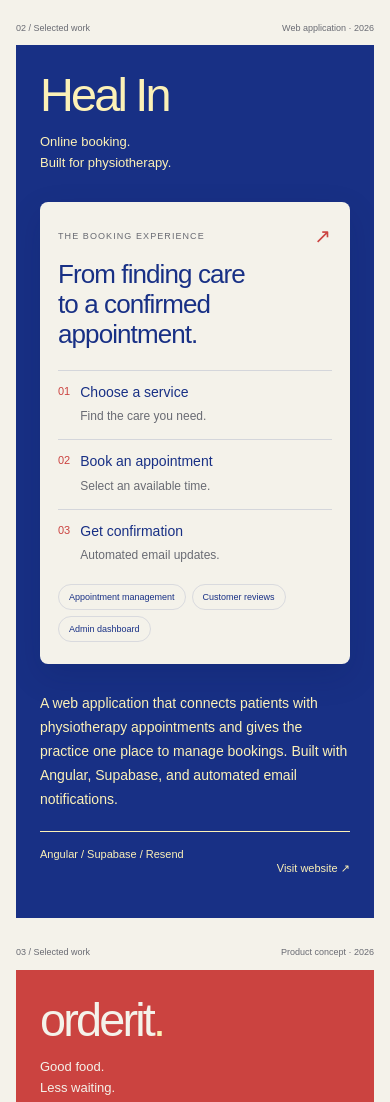
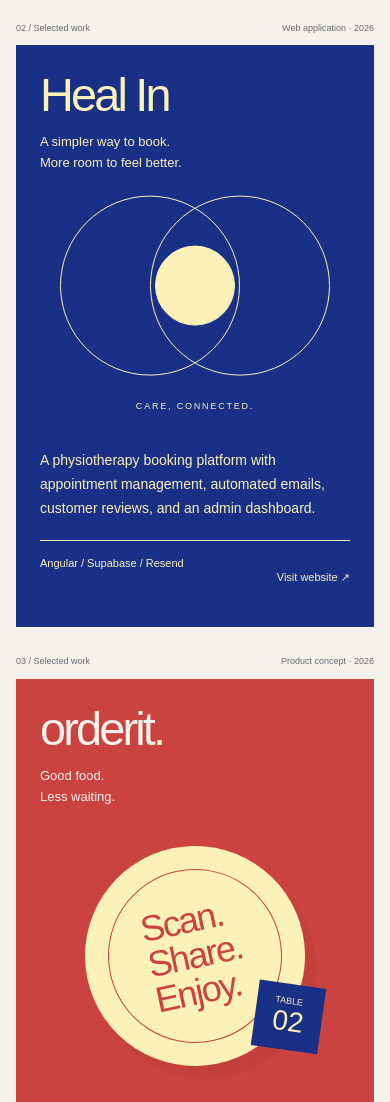
Before and after one commit to stamatisasv/stamatisasv.github.io, a website: page index.html in a window 390 px wide. Shown: the part 820-1922 px from the top of the page. Drawn offline with Linux system fonts and the light colour scheme.

Commit message:
Update portfolio

```diff
--- a/index.html
+++ b/index.html
@@ -44,18 +44,9 @@
     <section class="panel" id="heal-in" aria-labelledby="heal-heading">
       <div class="panel-label"><span>02 / Selected work</span><span>Web application · 2026</span></div>
       <div class="surface heal-surface">
-        <div class="project-heading"><h2 id="heal-heading">Heal In</h2><p>Online booking.<br>Built for physiotherapy.</p></div>
-        <div class="heal-preview">
-          <div class="heal-preview-top"><span>THE BOOKING EXPERIENCE</span><span aria-hidden="true">↗</span></div>
-          <h3>From finding care<br>to a confirmed appointment.</h3>
-          <ol class="heal-flow">
-            <li><span class="heal-step">01</span><div><h4>Choose a service</h4><p>Find the care you need.</p></div></li>
-            <li><span class="heal-step">02</span><div><h4>Book an appointment</h4><p>Select an available time.</p></div></li>
-            <li><span class="heal-step">03</span><div><h4>Get confirmation</h4><p>Automated email updates.</p></div></li>
-          </ol>
-          <div class="heal-features"><span>Appointment management</span><span>Customer reviews</span><span>Admin dashboard</span></div>
-        </div>
-        <div class="project-info"><p>A web application that connects patients with physiotherapy appointments and gives the practice one place to manage bookings. Built with Angular, Supabase, and automated email notifications.</p><div class="project-foot"><span>Angular / Supabase / Resend</span><a href="https://healinphysio.com" target="_blank" rel="noopener noreferrer">Visit website ↗</a></div></div>
+        <div class="project-heading"><h2 id="heal-heading">Heal In</h2><p>A simpler way to book.<br>More room to feel better.</p></div>
+        <div class="heal-art" aria-hidden="true"><div class="orbit orbit-one"></div><div class="orbit orbit-two"></div><div class="orbit orbit-three"></div><span class="art-caption">CARE, CONNECTED.</span></div>
+        <div class="project-info"><p>A physiotherapy booking platform with appointment management, automated emails, customer reviews, and an admin dashboard.</p><div class="project-foot"><span>Angular / Supabase / Resend</span><a href="https://healinphysio.com" target="_blank" rel="noopener noreferrer">Visit website ↗</a></div></div>
       </div>
     </section>
 
--- a/style.css
+++ b/style.css
@@ -146,19 +146,3 @@
   .contact-email{font-size:clamp(40px,12vw,64px);min-height:64px}
   .site-footer{display:none}
 }
-
-/* Heal In explains the product through its booking flow. */
-.heal-surface{gap:24px}
-.heal-preview{position:relative;z-index:1;background:var(--paper);color:var(--blue);padding:24px 28px;border-radius:8px;translate:0 var(--art-shift,0px);transition:translate .25s ease-out;box-shadow:0 12px 32px #07134325}
-.heal-preview-top{display:flex;justify-content:space-between;align-items:center;font-size:9px;letter-spacing:.12em;color:var(--muted)}
-.heal-preview-top>span:last-child{font-size:20px;color:var(--red)}
-.heal-preview h3{font-size:clamp(22px,2.4vw,32px);font-weight:400;letter-spacing:-.035em;line-height:1.15;margin:12px 0 22px}
-.heal-flow{list-style:none;padding:0;margin:0;display:grid;grid-template-columns:repeat(3,minmax(0,1fr));gap:18px}
-.heal-flow li{border-top:1px solid #18308525;padding-top:12px;display:flex;gap:10px}
-.heal-step{font-size:10px;color:var(--red);padding-top:2px}
-.heal-flow h4{font-size:13px;font-weight:500;line-height:1.4;margin:0 0 5px}
-.heal-flow p{font-size:11px;line-height:1.5;margin:0;color:var(--muted)}
-.heal-features{display:flex;gap:8px;flex-wrap:wrap;margin-top:22px}
-.heal-features span{font-size:9px;padding:7px 10px;border:1px solid #18308520;border-radius:20px}
-@media(max-width:600px){.heal-surface{height:auto;min-height:0;gap:28px}.heal-preview{padding:22px 18px}.heal-preview h3{font-size:26px;margin-bottom:20px}.heal-flow{grid-template-columns:1fr;gap:14px}.heal-flow h4{font-size:14px}.heal-flow p{font-size:12px}.heal-step{font-size:11px}.heal-features{gap:6px;margin-top:20px}.heal-features span{font-size:9px}.heal-preview{translate:none}}
-@media(prefers-reduced-motion:reduce){.heal-preview{translate:none}}
```
